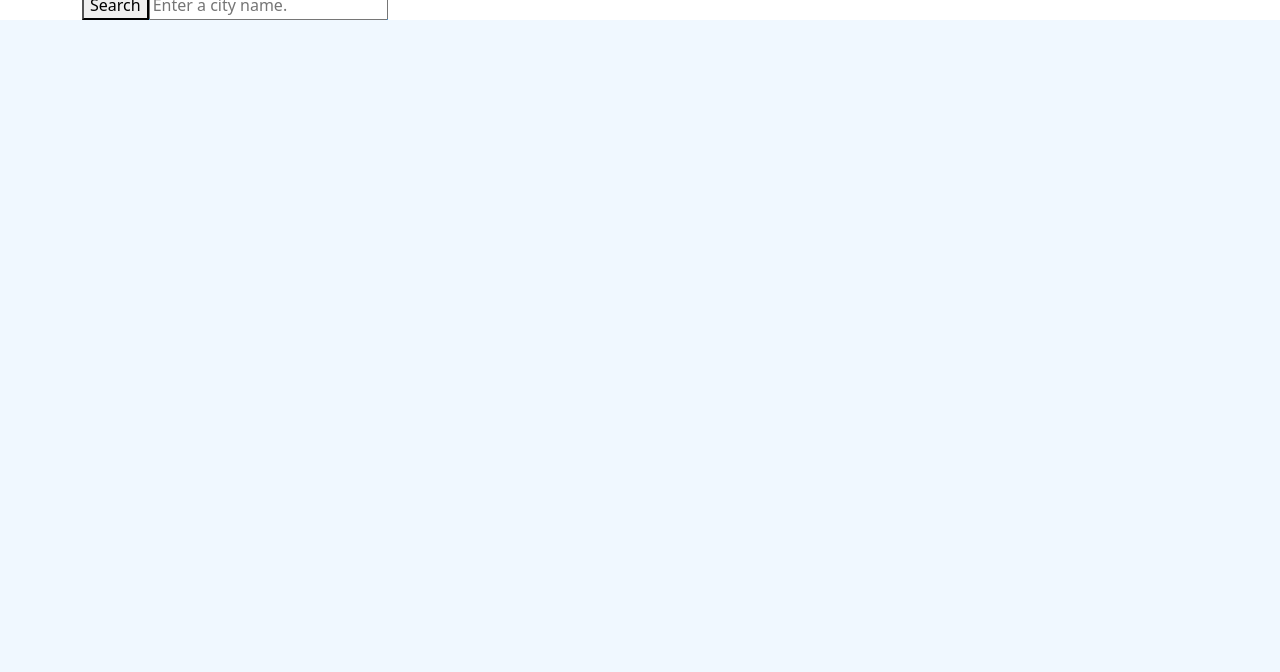
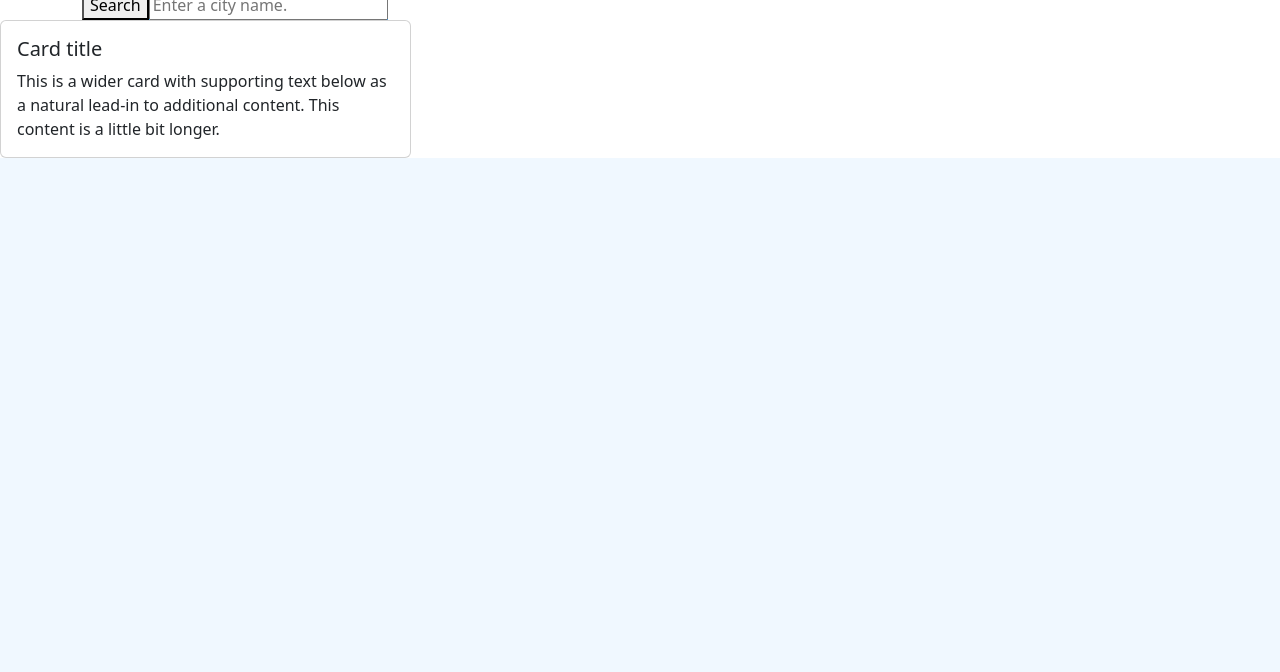
Before and after one commit to ZacWheeler3/Zac-s-Weather-Dashboard-, a plain HTML site: page index.html in a window 1280 px wide. Shown: the part 128-800 px from the top of the page. Drawn offline with nearby package versions, Linux system fonts and the light colour scheme.

Commit message:
added a bootstrap card

```diff
--- a/index.html
+++ b/index.html
@@ -21,6 +21,16 @@
             <input type="text" class= "city-value" placeholder="Enter a city name.">
         </div>
     </div>
+    <div class="row row-cols-1 row-cols-md-3 g-4">
+        <div class="col">
+          <div class="card h-100">
+            <div class="card-body">
+              <h5 class="card-title">Card title</h5>
+              <p class="card-text">This is a wider card with supporting text below as a natural lead-in to additional content. This content is a little bit longer.</p>
+            </div>
+          </div>
+        </div>
+
     <script src="https://code.jquery.com/jquery-3.6.4.min.js"
         integrity="sha256-oP6HI9z1XaZNBrJURtCoUT5SUnxFr8s3BzRl+cbzUq8=" crossorigin="anonymous"></script>
 </body>
```
